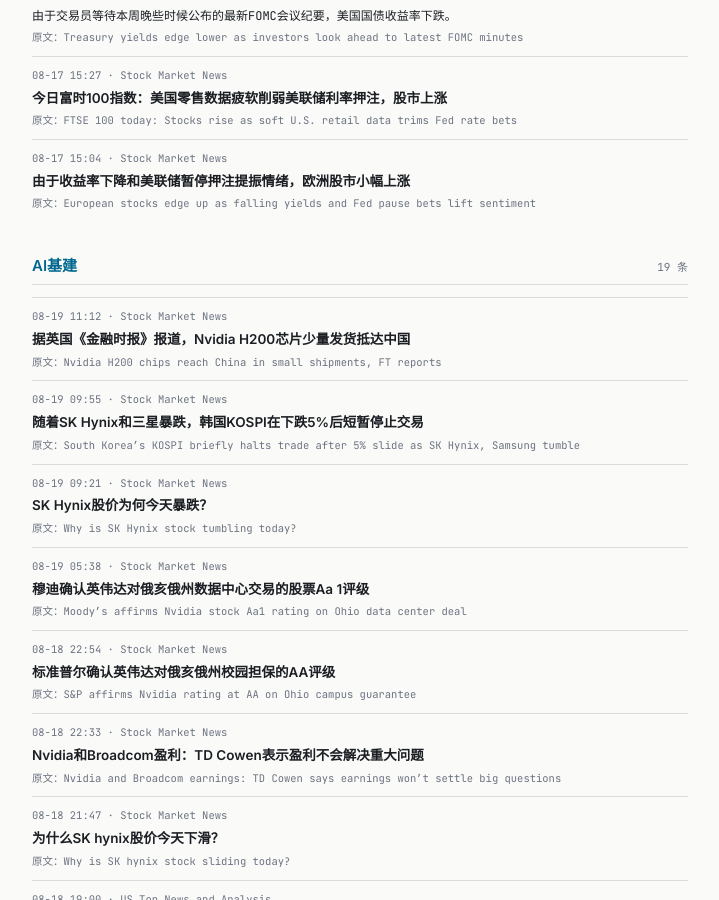
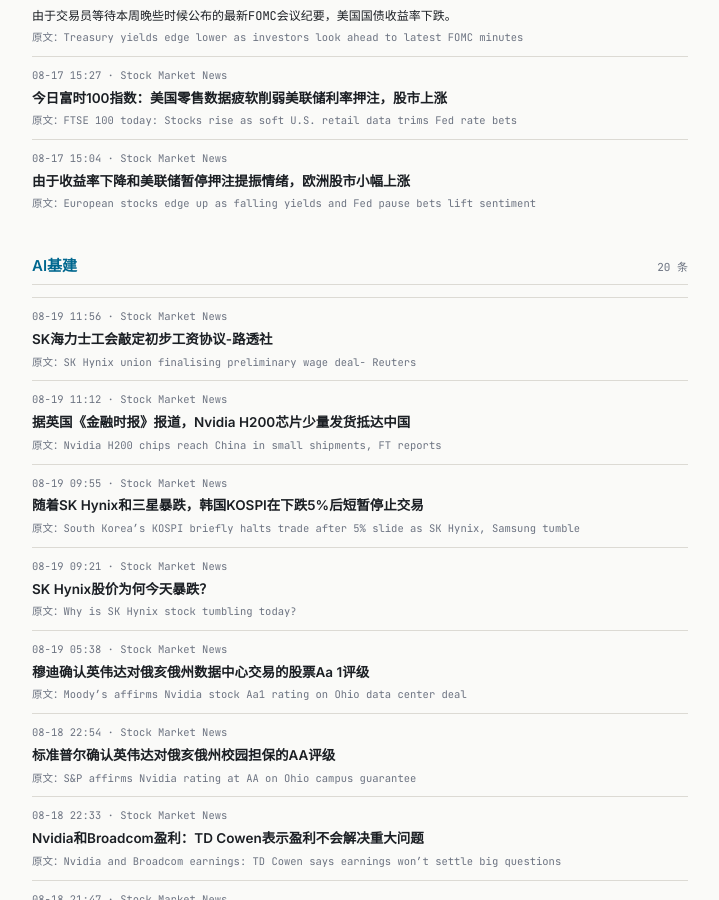
Before and after one commit to tang3super/tang3super.github.io, a Jekyll site: the page built from macro-trade/news-digest.md, in a window 1280 px wide and 900 px high, scrolled down 6211 px. Shown: the whole window, without its empty margins (280-999 px from the left). Built offline with Jekyll 4.4.1, drawn with Linux system fonts in a browser that asks for light colours; some of the changed text lies outside the part shown.

Commit message:
sync news-digest article

```diff
--- a/macro-trade/news-digest.md
+++ b/macro-trade/news-digest.md
@@ -423,6 +423,12 @@
     title_zh: 由于收益率下降和美联储暂停押注提振情绪，欧洲股市小幅上涨
 - name: AI基建
   items:
+  - title: SK Hynix union finalising preliminary wage deal- Reuters
+    summary: ''
+    link: https://www.investing.com/news/stock-market-news/sk-hynix-union-finalising-preliminary-wage-deal-reuters-93CH-4866409
+    source: Stock Market News
+    time: 08-19 11:56
+    title_zh: SK海力士工会敲定初步工资协议-路透社
   - title: Nvidia H200 chips reach China in small shipments, FT reports
     summary: ''
     link: https://www.investing.com/news/stock-market-news/nvidia-h200-chips-reach-china-in-small-shipments-ft-reports-4866385
```
Also changed, not shown: other parts of macro-trade/news-digest.md (+1 -1 lines).
